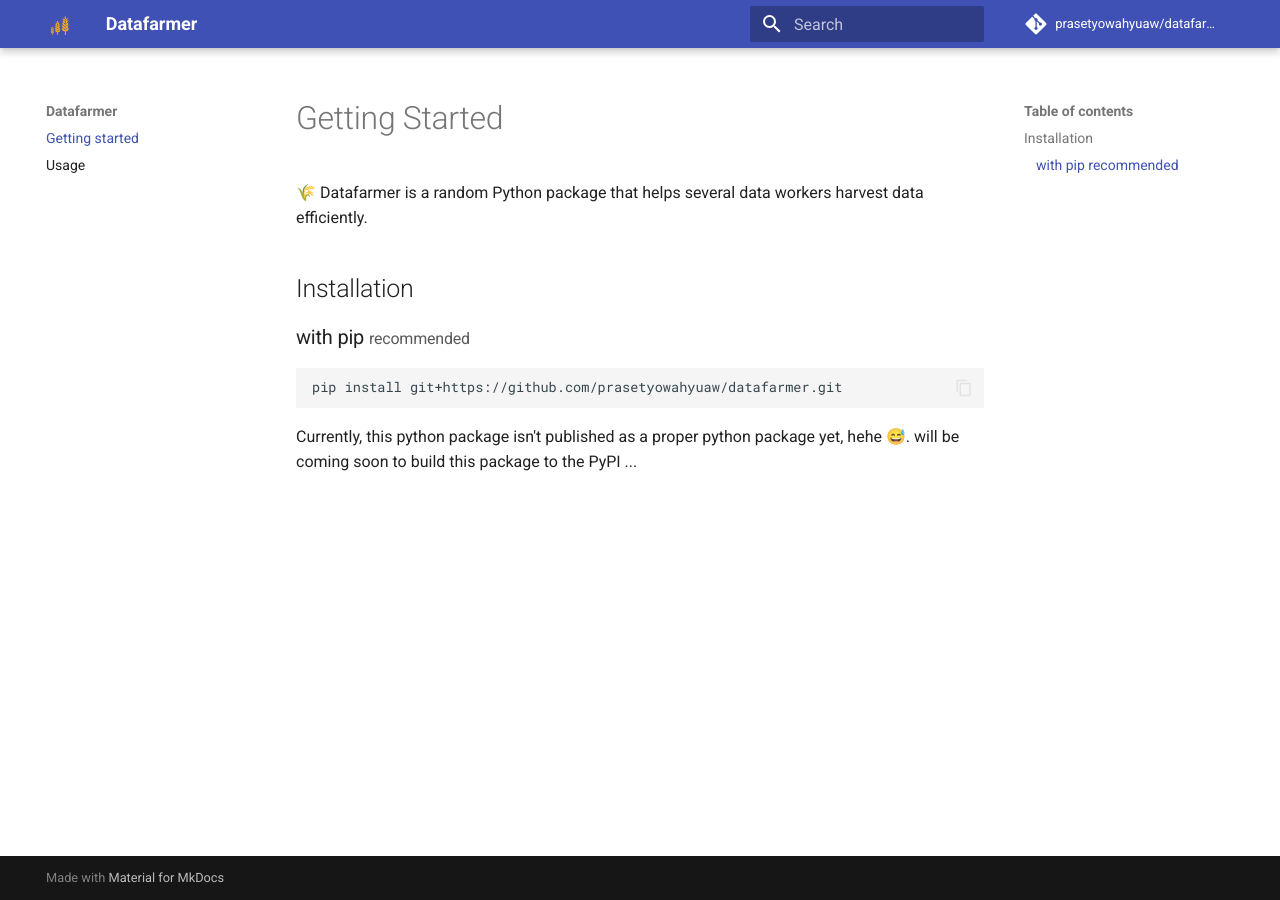
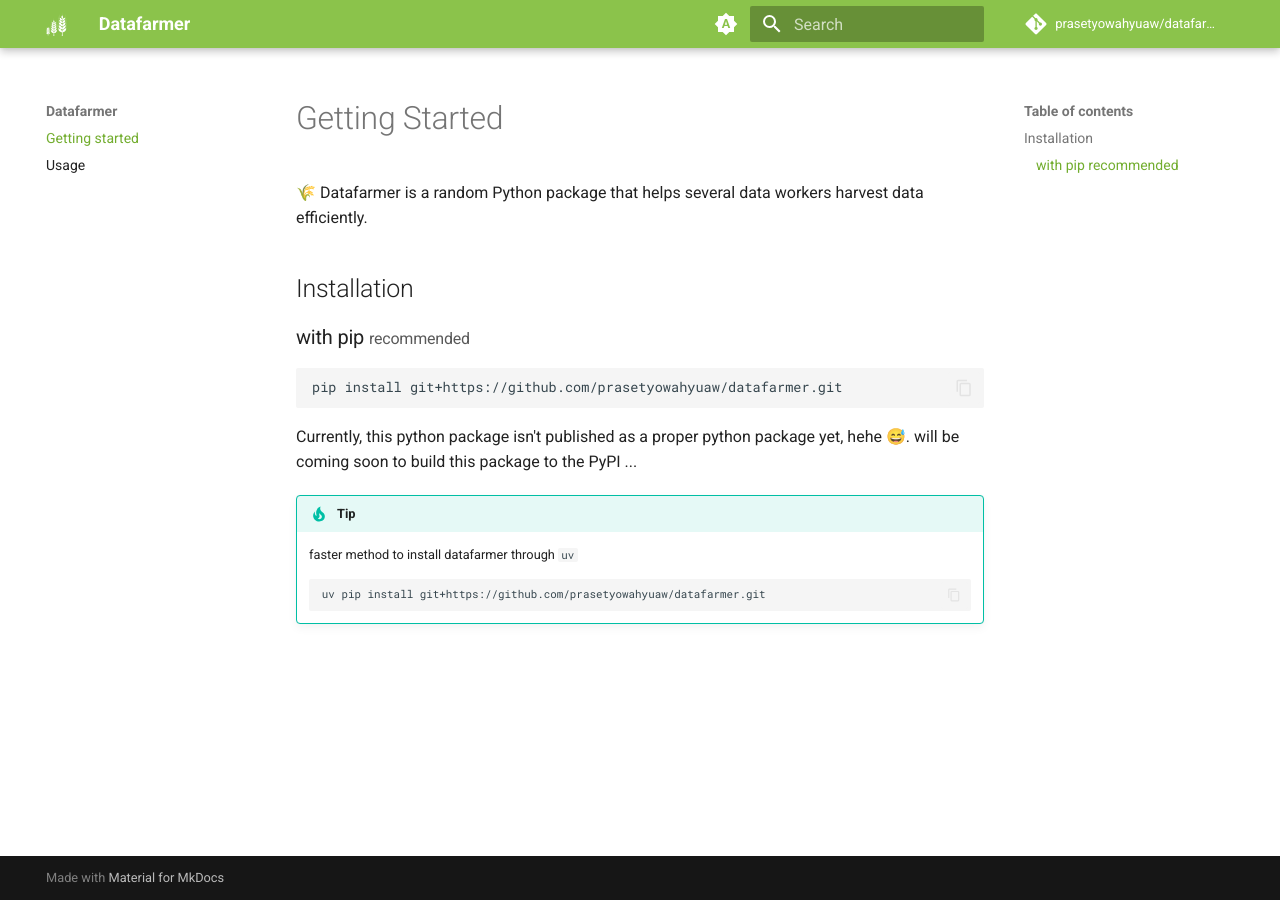
Before and after one commit to prasetyowahyuaw/datafarmer, an MkDocs documentation site: the page built from docs/index.md, in a window 1280 px wide. Built offline with MkDocs 1.6.1 and Material for MkDocs 9.7.7, drawn with Linux system fonts in a browser that asks for light colours; comment, search, counter and statistics services are not loaded.

Commit message:
[2.0.8] update mkdocs

````diff
--- a/docs/index.md
+++ b/docs/index.md
@@ -10,3 +10,9 @@
 ```
 
 Currently, this python package isn't published as a proper python package yet, hehe 😅. will be coming soon to build this package to the PyPI  ...
+
+!!! tip
+    faster method to install datafarmer through `uv`
+    ```sh
+    uv pip install git+https://github.com/prasetyowahyuaw/datafarmer.git
+    ```
--- a/mkdocs.yml
+++ b/mkdocs.yml
@@ -10,10 +10,30 @@
 # Configuration
 theme:
   name: material
-  logo: assets/logo.png
+  logo: assets/logo_white.png
   palette:
-    primary: indigo
-    accent: indigo
+    - media: "(prefers-color-scheme)"
+      primary: light green
+      accent: light green
+      toggle:
+        icon: material/brightness-auto
+        name: Switch to light mode
+
+    - media: "(prefers-color-scheme: light)"
+      scheme: default
+      primary: light green
+      accent: light green
+      toggle:
+        icon: material/brightness-7
+        name: Switch to dark mode
+
+    - media: "(prefers-color-scheme: dark)"
+      scheme: slate
+      primary: light green
+      accent: light green
+      toggle:
+        icon: material/brightness-4
+        name: Switch to system preference
   features:
     - navigation.instant
     - navigation.tracking
--- a/pyproject.toml
+++ b/pyproject.toml
@@ -22,6 +22,9 @@
 dev = [
     "black>=25.1.0",
     "dotenv>=0.9.9",
+    "mkdocs>=1.6.1",
+    "mkdocs-material>=9.6.19",
+    "pymdown-extensions>=10.16.1",
     "pytest>=8.4.1",
     "ruff>=0.12.10",
 ]
````
Also changed, not shown: docs/assets/logo_white.png (added), 1 other file.
